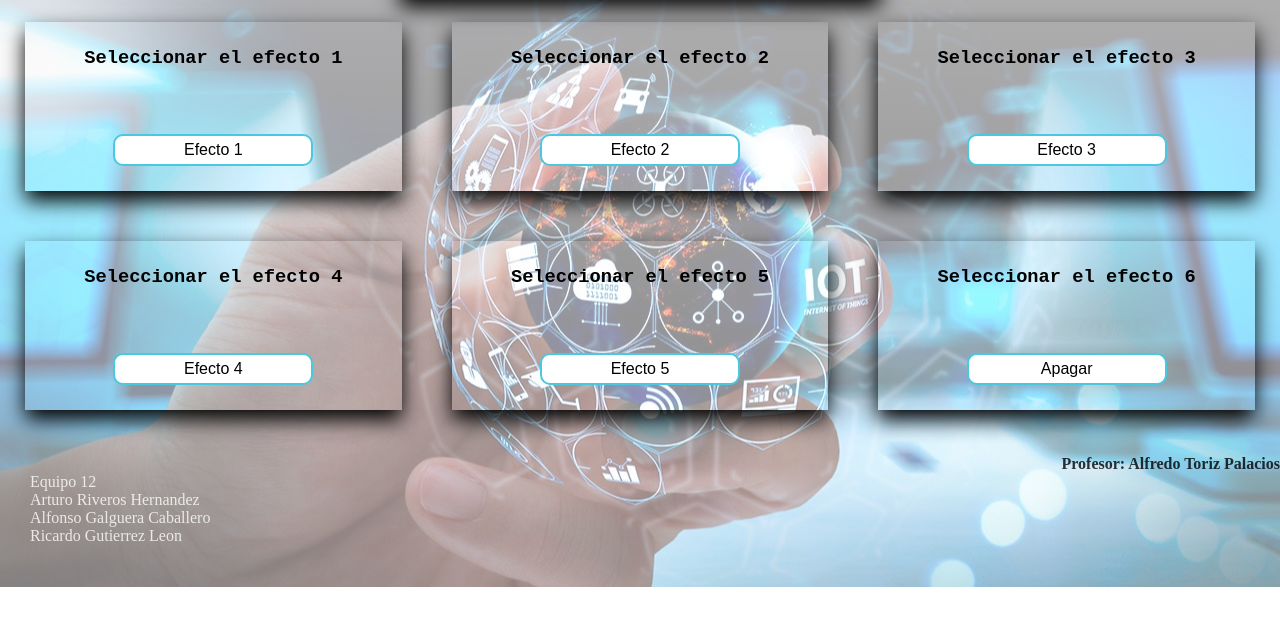
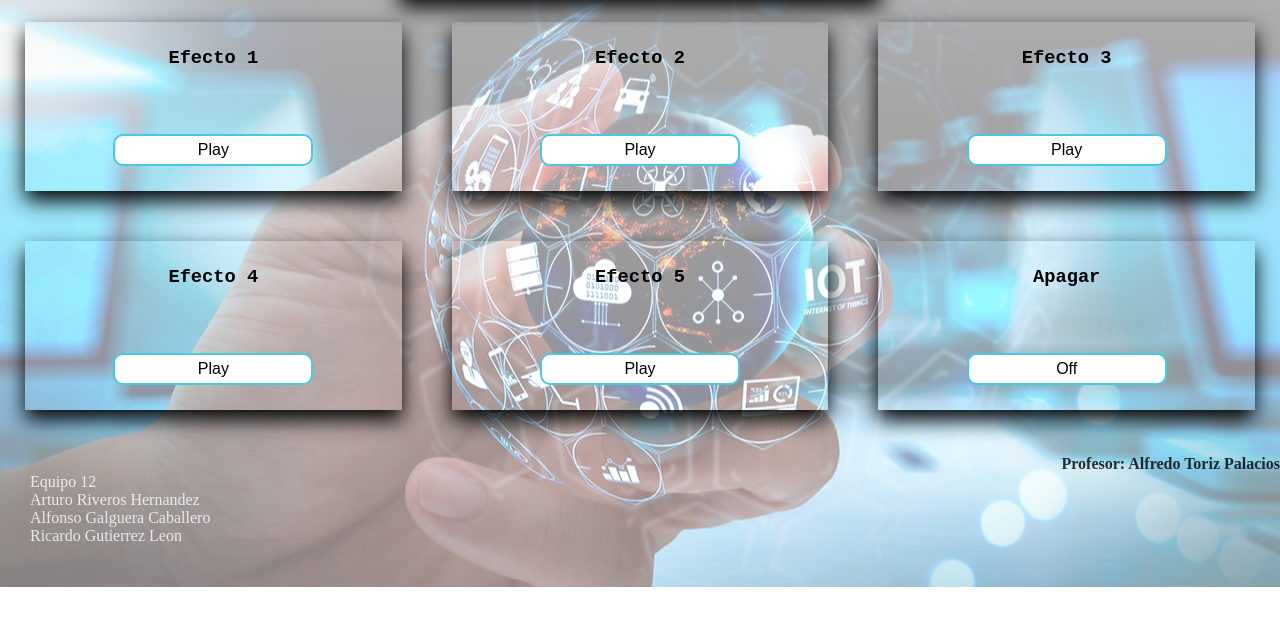
Before and after one commit to alfonsogalguera/Esp32cubo, a plain HTML site: page index.html in a window 1280 px wide. Shown: the part 70-696 px from the top of the page. Drawn offline with nearby package versions, Linux system fonts and the light colour scheme; a script that the page names is missing.

Commit message:
final
final

```diff
--- a/index.html
+++ b/index.html
@@ -69,28 +69,28 @@
     <div id="Encabezado"><h1>CUBO DE LEDS 4x4x4</h1></div>
     <div id=display>
       <div class="boton1">
-        <h3>Seleccionar el efecto 1</h3>
-  <button onclick="command(1)" type="button">Efecto 1</button>
+        <h3>Efecto 1</h3>
+  <button onclick="command(1)" type="button">Play</button>
 </div>
 <div class="boton2">
-  <h3>Seleccionar el efecto 2</h3>
-  <button onclick="command(2)" type="button">Efecto 2</button>
+  <h3>Efecto 2</h3>
+  <button onclick="command(2)" type="button">Play</button>
 </div>
 <div class="boton3">
-  <h3>Seleccionar el efecto 3</h3>
-  <button onclick="command(3)" type="button">Efecto 3</button>
+  <h3>Efecto 3</h3>
+  <button onclick="command(3)" type="button">Play</button>
 </div>
 <div class="boton4">
-  <h3>Seleccionar el efecto 4</h3>
-  <button onclick="command(4)" type="button">Efecto 4</button>
+  <h3>Efecto 4</h3>
+  <button onclick="command(4)" type="button">Play</button>
 </div>
 <div class="boton5">
-  <h3>Seleccionar el efecto 5</h3>
-  <button onclick="command(5)" type="button">Efecto 5</button>
+  <h3>Efecto 5</h3>
+  <button onclick="command(5)" type="button">Play</button>
 </div>
 <div class="boton6">
-  <h3>Seleccionar el efecto 6</h3>
-  <button onclick="command(0)" type="button">Apagar</button>
+  <h3>Apagar</h3>
+  <button onclick="command(0)" type="button">Off</button>
 </div>
 </div>
 <footer>
```
